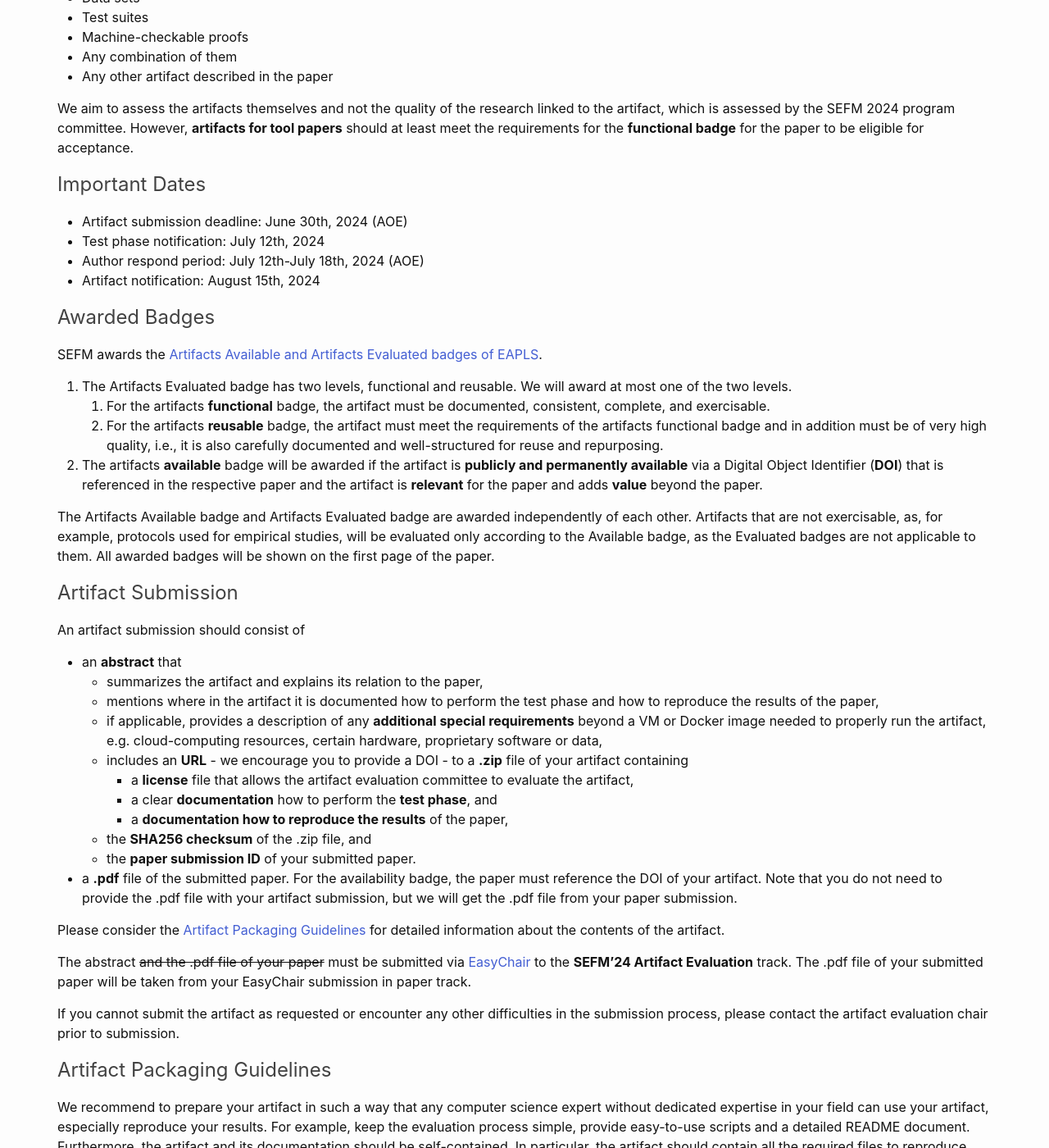
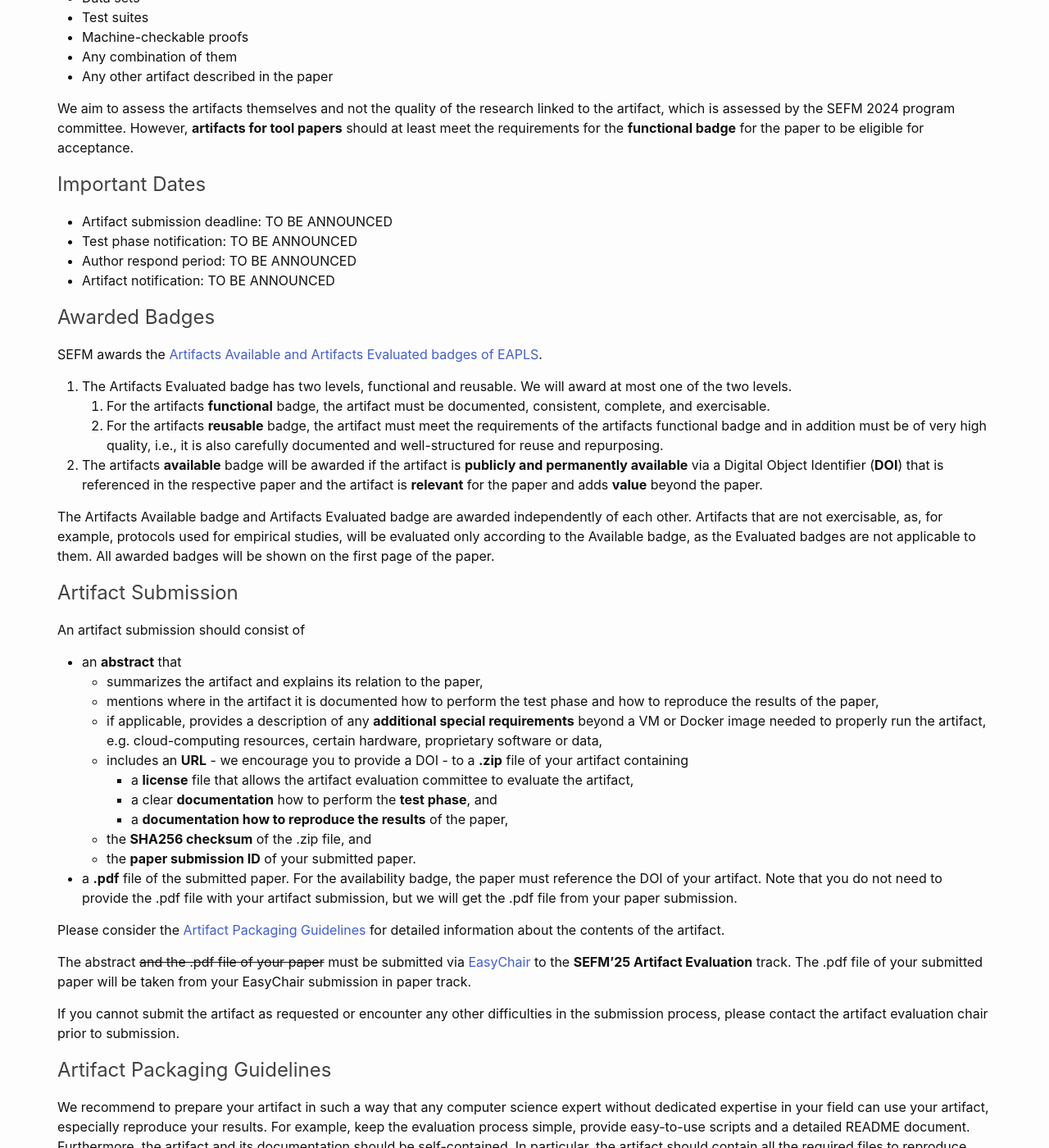
Before and after one commit to sefm-conference/2025, a Jekyll site: the page built from _pages/artifacts.md, in a window 1280 px wide and 1400 px high, scrolled down 893 px. Shown: the whole window at 82% size. Built offline with Jekyll 4.4.1, drawn with Linux system fonts in a browser that asks for light colours; comment, search, counter and statistics services are not loaded.

Commit message:
Update artifacts.md

```diff
--- a/_pages/artifacts.md
+++ b/_pages/artifacts.md
@@ -21,10 +21,10 @@ Artifacts of interest include (but are not limited to):
 We aim to assess the artifacts themselves and not the quality of the research linked to the artifact, which is assessed by the SEFM 2024 program committee. However, **artifacts for tool papers** should at least meet the requirements for the **functional badge** for the paper to be eligible for acceptance.
 
 ## Important Dates
--	Artifact submission deadline: June 30th, 2024 (AOE)
--	Test phase notification: July 12th, 2024
--	Author respond period: July 12th-July 18th, 2024 (AOE)
--	Artifact notification: August 15th, 2024
+-	Artifact submission deadline: TO BE ANNOUNCED
+-	Test phase notification: TO BE ANNOUNCED
+-	Author respond period: TO BE ANNOUNCED
+-	Artifact notification: TO BE ANNOUNCED
 
 ## Awarded Badges
 SEFM awards the [Artifacts Available and Artifacts Evaluated badges of EAPLS](https://eapls.org/pages/artifact_badges/).
@@ -51,7 +51,7 @@ An artifact submission should consist of
 
 Please consider the [Artifact Packaging Guidelines](#artifact-packaging-guidelines) for detailed information about the contents of the artifact.
 
-The abstract ~~and the .pdf file of your paper~~ must be submitted via [EasyChair](https://easychair.org/my/conference?conf=sefm24) to the **SEFM'24 Artifact Evaluation** track. The .pdf file of your submitted paper will be taken from your EasyChair submission in paper track.
+The abstract ~~and the .pdf file of your paper~~ must be submitted via [EasyChair](https://easychair.org/my/conference?conf=sefm25) to the **SEFM'25 Artifact Evaluation** track. The .pdf file of your submitted paper will be taken from your EasyChair submission in paper track.
 
 If you cannot submit the artifact as requested or encounter any other difficulties in the submission process, please contact the artifact evaluation chair prior to submission.
 
```
